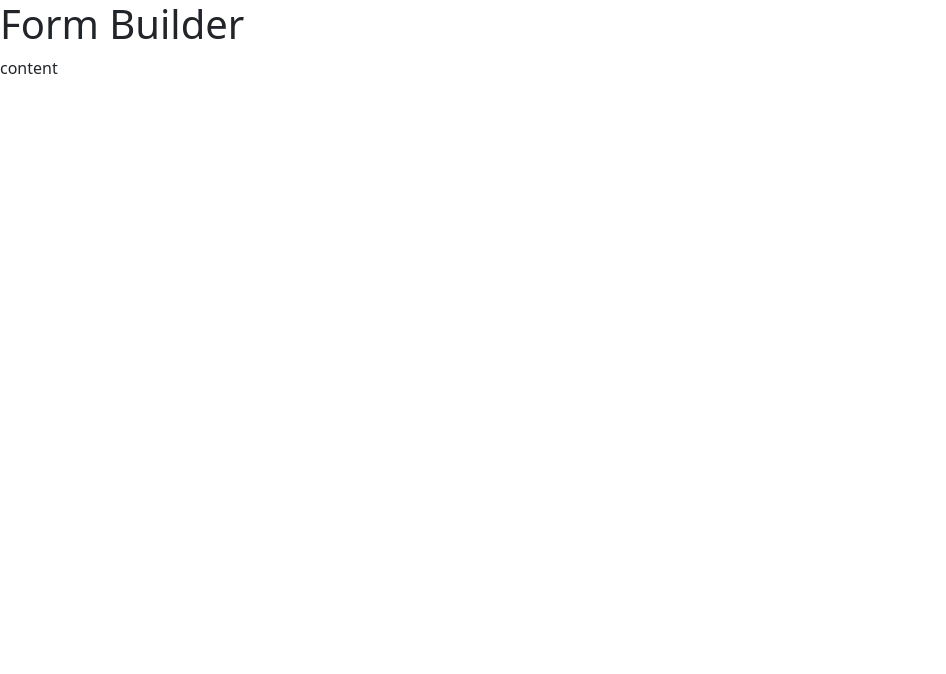
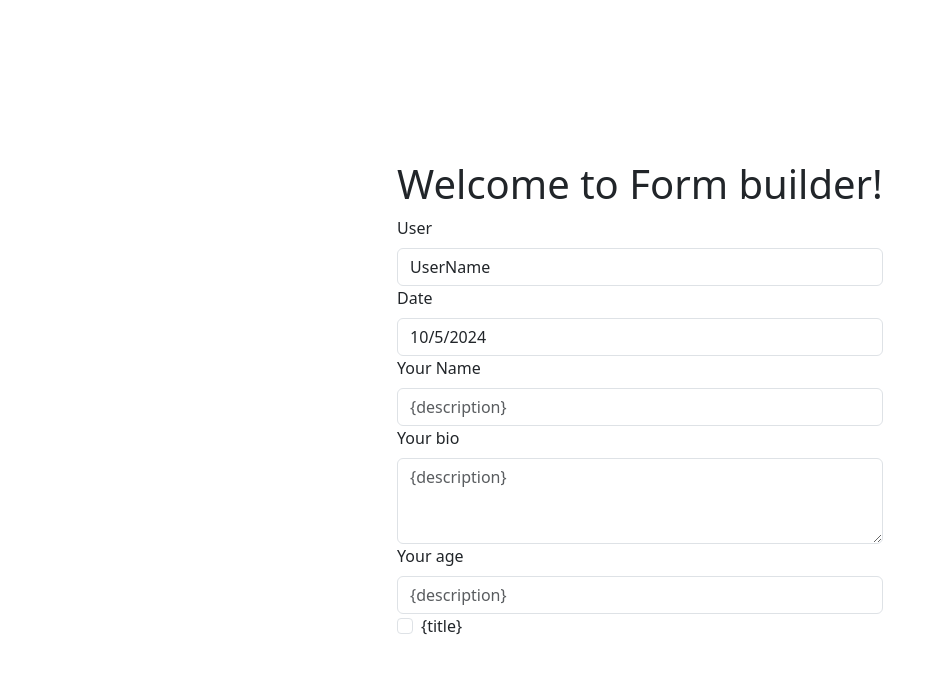
Before and after one commit to georgdronov/CourseProject, a React (Create React App) app in the folder client/: page /form-builder in a window 1280 px wide. Shown: the top 674 px of the page, without its empty margins (0-946 px from the left). Built offline with nearby package versions, Linux system fonts and the light colour scheme.

Commit message:
add form components

```diff
--- /dev/null
+++ b/client/src/components/questions/CheckboxQuestion.jsx
@@ -0,0 +1,11 @@
+import React from "react";
+import { Form } from "react-bootstrap";
+
+
+export const CheckboxQuestion = ({ title }) => {
+  return (
+    <Form.Group>
+      <Form.Check type="checkbox" label="{title}" />
+    </Form.Group>
+  );
+};
--- /dev/null
+++ b/client/src/components/questions/DateField.jsx
@@ -0,0 +1,14 @@
+import React from "react";
+import { Form } from "react-bootstrap";
+
+
+export const DateField = (props) => {
+  const currentDate = new Date().toLocaleDateString();
+
+  return (
+    <Form.Group>
+      <Form.Label>Date</Form.Label>
+      <Form.Control type="text" value={currentDate} readOnly />
+    </Form.Group>
+  );
+};
--- /dev/null
+++ b/client/src/components/questions/MultiLineQuestion.jsx
@@ -0,0 +1,11 @@
+import React from "react";
+import { Form } from "react-bootstrap";
+
+export const MultiLineQuestion = ({ title, description }) => {
+  return (
+    <Form.Group>
+      <Form.Label>{title}</Form.Label>
+      <Form.Control as="textarea" rows={3} placeholder="{description}" />
+    </Form.Group>
+  );
+};
--- /dev/null
+++ b/client/src/components/questions/NumberQuestion.jsx
@@ -0,0 +1,11 @@
+import React from "react";
+import { Form } from "react-bootstrap";
+
+export const NumberQuestion = ({ title, description }) => {
+  return (
+    <Form.Group>
+      <Form.Label>{title}</Form.Label>
+      <Form.Control type="number" min={0} placeholder="{description}" />
+    </Form.Group>
+  );
+};
--- /dev/null
+++ b/client/src/components/questions/SingleLineQuestion.jsx
@@ -0,0 +1,11 @@
+import React from "react";
+import { Form } from "react-bootstrap";
+
+export const SingleLineQuestion = ({ title, description }) => {
+  return (
+    <Form.Group>
+      <Form.Label>{title}</Form.Label>
+      <Form.Control type="text" placeholder="{description}" />
+    </Form.Group>
+  );
+};
--- /dev/null
+++ b/client/src/components/questions/UserInfoField.jsx
@@ -0,0 +1,11 @@
+import React from "react";
+import { Form } from "react-bootstrap";
+
+export const UserInfoField = ({ user }) => {
+  return (
+    <Form.Group>
+      <Form.Label>User</Form.Label>
+      <Form.Control type="text" value={user} readOnly />
+    </Form.Group>
+  );
+};
--- a/client/src/pages/FormBuilder.jsx
+++ b/client/src/pages/FormBuilder.jsx
@@ -1,10 +1,36 @@
 import React from "react";
+import { Container, Row, Col, Form } from "react-bootstrap";
+
+// Components
+import { CheckboxQuestion } from "../components/questions/CheckboxQuestion.jsx";
+import { DateField } from "../components/questions/DateField.jsx";
+import { MultiLineQuestion } from "../components/questions/MultiLineQuestion.jsx";
+import { NumberQuestion } from "../components/questions/NumberQuestion.jsx";
+import { SingleLineQuestion } from "../components/questions/SingleLineQuestion.jsx";
+import { UserInfoField } from "../components/questions/UserInfoField.jsx";
 
 export const FormBuilder = (props) => {
   return (
-    <div>
-      <h1>Form Builder</h1>
-      <p>content</p>
-    </div>
+    <Container className="d-flex justify-content-center align-items-center min-vh-100">
+      <Row>
+        <Col>
+          <h1 className="text-center">Welcome to Form builder!</h1>
+          <Form>
+            <UserInfoField user="UserName" />
+            <DateField />
+            <SingleLineQuestion
+              title="Your Name"
+              description="Etner your name"
+            />
+            <MultiLineQuestion
+              title="Your bio"
+              description="Tell about yourself"
+            />
+            <NumberQuestion title="Your age" description="Enter your age" />
+            <CheckboxQuestion title="Are you a developer?" />
+          </Form>
+        </Col>
+      </Row>
+    </Container>
   );
 };
```
